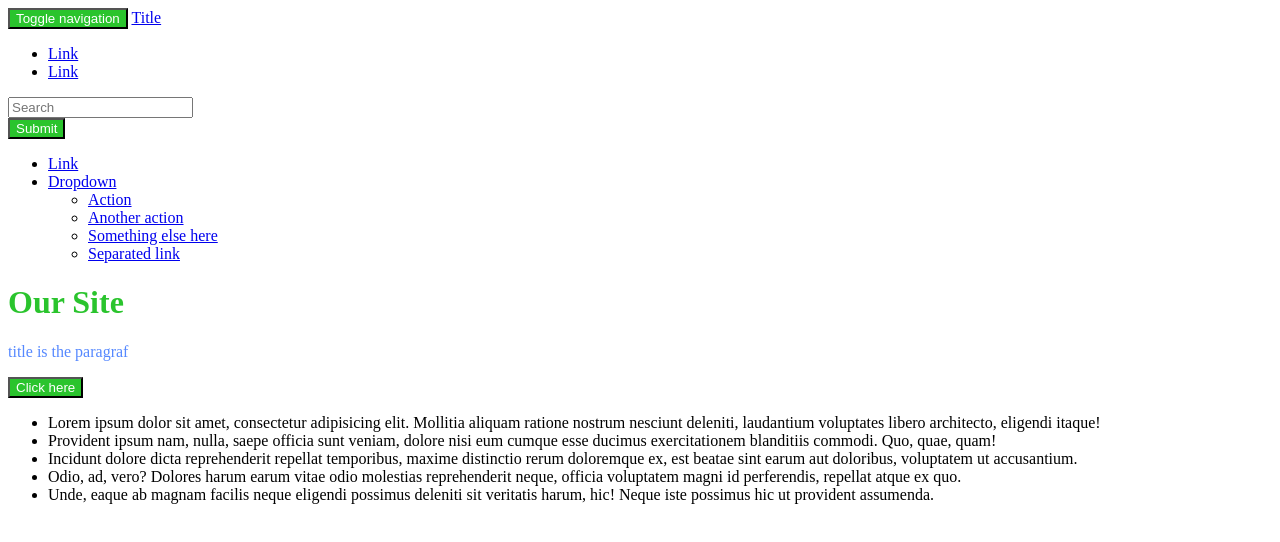
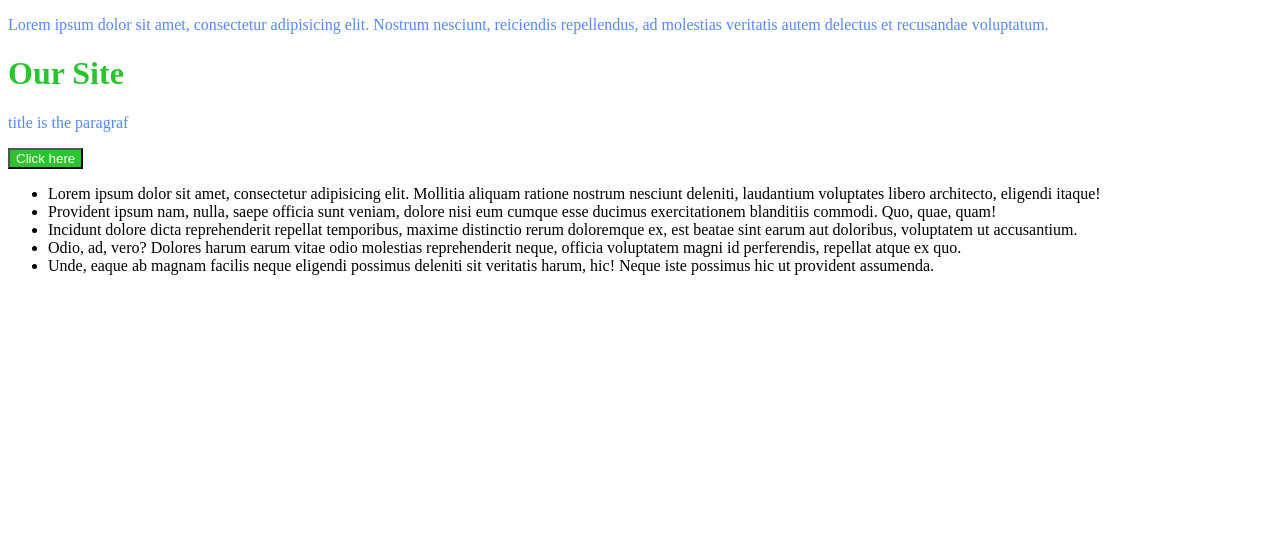
Before and after one commit to b-borsuk/site, a website: page index.html in a window 1280 px wide. Drawn offline with Linux system fonts and the light colour scheme.

Commit message:
third commit

```diff
--- a/index.html
+++ b/index.html
@@ -6,44 +6,7 @@
 	<link rel="stylesheet" type="text/css" href="css/site.css"></head>
 	<script src="js/site.js"></script>
 <body>
-		<nav class="navbar navbar-default" role="navigation">
-			<!-- Brand and toggle get grouped for better mobile display -->
-			<div class="navbar-header">
-				<button type="button" class="navbar-toggle" data-toggle="collapse" data-target=".navbar-ex1-collapse">
-					<span class="sr-only">Toggle navigation</span>
-					<span class="icon-bar"></span>
-					<span class="icon-bar"></span>
-					<span class="icon-bar"></span>
-				</button>
-				<a class="navbar-brand" href="#">Title</a>
-			</div>
-
-			<!-- Collect the nav links, forms, and other content for toggling -->
-			<div class="collapse navbar-collapse navbar-ex1-collapse">
-				<ul class="nav navbar-nav">
-					<li class="active"><a href="#">Link</a></li>
-					<li><a href="#">Link</a></li>
-				</ul>
-				<form class="navbar-form navbar-left" role="search">
-					<div class="form-group">
-						<input type="text" class="form-control" placeholder="Search">
-					</div>
-					<button type="submit" class="btn btn-default">Submit</button>
-				</form>
-				<ul class="nav navbar-nav navbar-right">
-					<li><a href="#">Link</a></li>
-					<li class="dropdown">
-						<a href="#" class="dropdown-toggle" data-toggle="dropdown">Dropdown <b class="caret"></b></a>
-						<ul class="dropdown-menu">
-							<li><a href="#">Action</a></li>
-							<li><a href="#">Another action</a></li>
-							<li><a href="#">Something else here</a></li>
-							<li><a href="#">Separated link</a></li>
-						</ul>
-					</li>
-				</ul>
-			</div><!-- /.navbar-collapse -->
-		</nav>
+		<p>Lorem ipsum dolor sit amet, consectetur adipisicing elit. Nostrum nesciunt, reiciendis repellendus, ad molestias veritatis autem delectus et recusandae voluptatum.</p>
 	<h1>Our Site</h1>
 	<p class="load">title is the paragraf</p>
 	<button>Click here</button>
```
